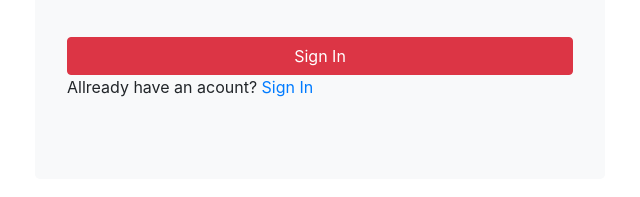
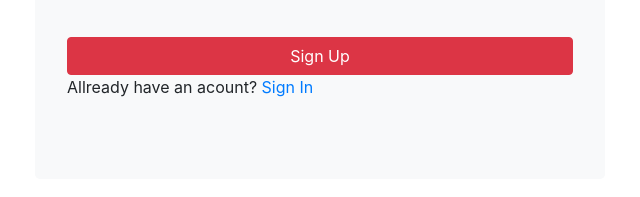
Before and after one commit to dariomtz/netflix-clone, a website: page public/signup.html in a window 1280 px wide. Shown: the part 771-968 px from the top of the page, 320-960 px from the left. Drawn offline with nearby package versions, Linux system fonts and the light colour scheme.

Commit message:
Fixing Sign Up button typo

```diff
--- a/package.json
+++ b/package.json
@@ -5,7 +5,7 @@
   "main": "index.js",
   "scripts": {
     "start": "node index.js",
-    "dev": "nodemon index.js"
+    "test": "nodemon index.js"
   },
   "repository": {
     "type": "git",
--- a/public/signup.html
+++ b/public/signup.html
@@ -53,7 +53,7 @@
             <input type="date" class="form-control" id="birthday-field" placeholder="Password" required>
           </div>
           <br>
-          <button id="signup-button" type="button" class="btn btn-danger btn-block">Sign In</button>
+          <button id="signup-button" type="button" class="btn btn-danger btn-block">Sign Up</button>
           <div class="d-none justify-content-center" id="loading-wheel">
             <div class="spinner-border text-danger" role="status">
               <span class="sr-only">Loading...</span>
```
